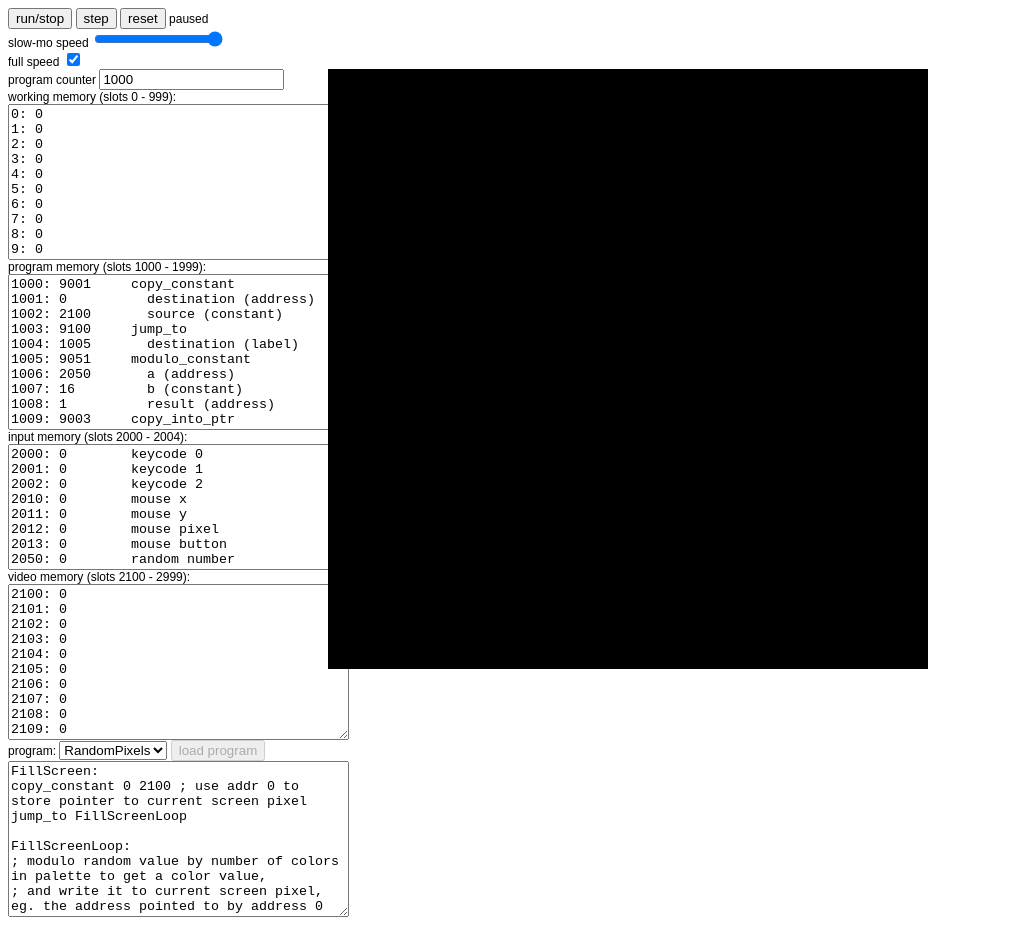
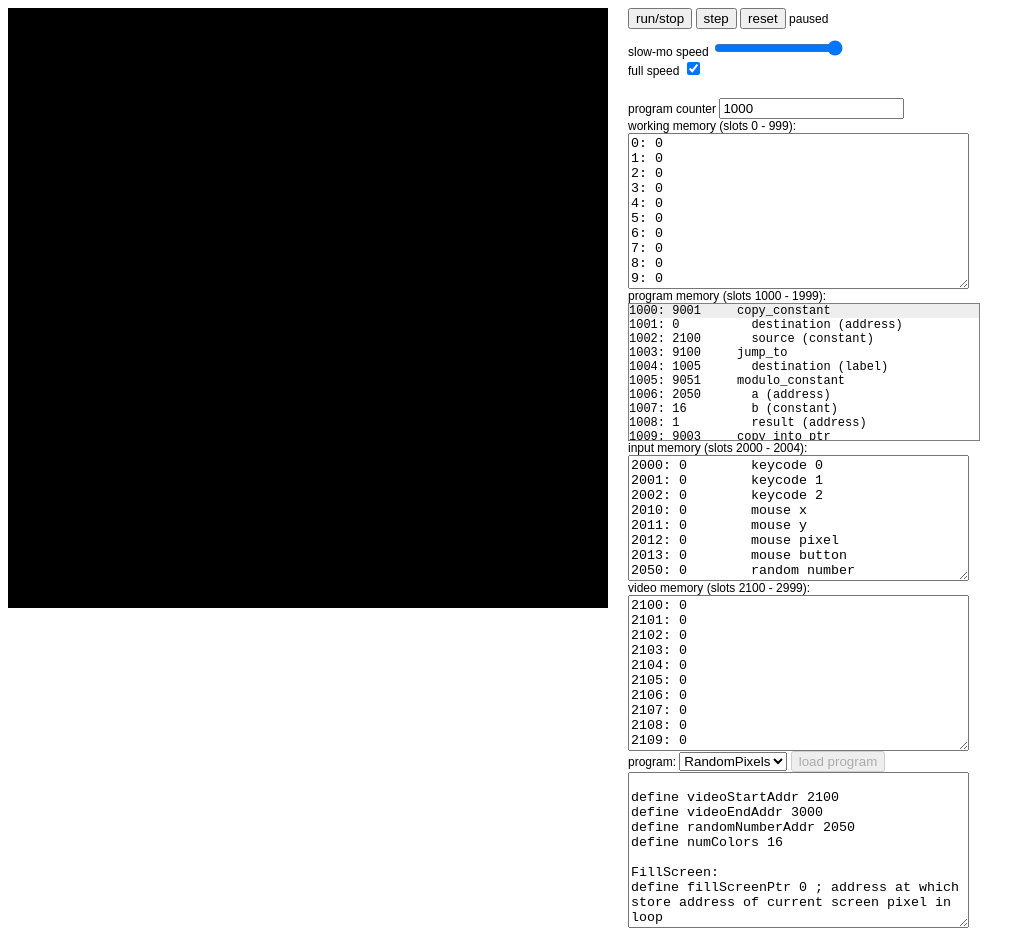
Before and after one commit to jsdf/little-virtual-computer, a plain HTML site: page computer1.html in a window 1280 px wide. Shown: the whole page, without its empty margins (0-1035 px from the left). Drawn offline with Linux system fonts and the light colour scheme.

Commit message:
added defines, virtualized rendering of debugger ui

```diff
--- a/computer1.html
+++ b/computer1.html
@@ -24,23 +24,37 @@
     #debuggerMessageArea {
       font-weight: bold;
     }
+    #programMemoryView {
+      width: 350px;
+      border: solid 1px grey;
+    }
+    .tablerow {
+      font-family: monospace;
+      margin: 0;
+    }
   </style>
+  <div style="display: flex;">
+    <div style="width: 620px">
+      <canvas id="canvas" width="30" height="30" style="transform-origin: top left; transform: scale(20);image-rendering: pixelated;"></canvas>
+    </div>
+    <div style="flex: 1">
+      <div style="height: 30px">
         <button id="runButton" onclick="runStop()">run/stop</button>
         <button id="stepButton" onclick="stepOnce()">step</button>
         <button onclick="init()">reset</button>
         <span id="running"></span>
+      </div>
       <label>slow-mo speed <input id="speed" type="range" min="-500" max="-1" value="-1" onchange="setSpeed()"></input>
       <label>full speed <input id="fullspeed" type="checkbox" checked onchange="setFullspeed()"></input></label>
-  <div style="display: flex;">
-    <div id="debugger" style="width: 320px">
-      <div id="debuggerMessageArea"></div>
+      <div id="debugger" style="width: 310px">
+        <div id="debuggerMessageArea" style="height: 20px"></div>
         <label>program counter <input id="programCounter"></input></label>
         working memory (slots 0 - 999):
         <textarea id="workingMemoryView" readonly rows="10" cols="40">
         </textarea>
         program memory (slots 1000 - 1999):
-      <textarea id="programMemoryView" readonly rows="10" cols="40">
-      </textarea>
+        <div id="programMemoryView">
+        </div>
         input memory (slots 2000 - 2004):
         <textarea id="inputMemoryView" readonly rows="8" cols="40">
         </textarea>
@@ -57,8 +71,6 @@
           </textarea>
         </div>
       </div>
-    <div style="flex: 1">
-      <canvas id="canvas" width="30" height="30" style="transform-origin: top left; transform: scale(20);image-rendering: pixelated;"></canvas>
     </div>
   </div>
   <script type="text/javascript" src="./computer1.js"></script>
--- a/computer1.js
+++ b/computer1.js
@@ -583,25 +583,37 @@ function parseProgramText(programText) {
 
         instruction.name = token; // instruction name token
       } else {
-        // label used as operand
-        if (instructionsLabelOperands.get(instruction.name) === instruction.operands.length) {
+        // handle text operands
+        if (
+          (
+            // define name
+            instruction.name === 'define' &&
+            instruction.operands.length === 0
+          ) || (
+            // label used as operand
+            instructionsLabelOperands.get(instruction.name) === instruction.operands.length
+          )
+        ) {
           instruction.operands.push(token);
           continue;
         }
 
-        // Turn token text into Number value.
-        let number = parseInt(token, 10);
-
+        // try to parse number operands
+        const number = parseInt(token, 10);
         if (Number.isNaN(number)) {
-          throw new Error(`couldn't parse operand ${token} at line '${line}`);
+          instruction.operands.push(token);
+        } else {
+          instruction.operands.push(number);
         }
-
-        instruction.operands.push(number);
       }
     }
 
-    // sanity check number of operands given
-    if (instruction.name && instruction.name !== 'label') {
+    // validate number of operands given
+    if (
+      instruction.name &&
+      instruction.name !== 'label' &&
+      instruction.name !== 'define'
+    ) {
       const expectedOperands = instructions[instruction.name].operands;
       if (instruction.operands.length !== expectedOperands.length) {
         throw new Error(`Wrong number of operands for instruction ${instruction.name}
@@ -636,11 +648,15 @@ function assembleAndLoadProgram(programInstructions) {
     if (instruction.name === 'label') {
       const labelName = instruction.operands[0];
       labelAddresses[labelName] = labelAddress;
+    } else if (instruction.name === 'define') {
+      continue;
     } else {
       // advance labelAddress by the length of the instruction and its operands
       labelAddress += 1 + instruction.operands.length;
     }
   }
+
+  const defines = {};
 
   // load instructions and operands into memory
   let loadingAddress = PROGRAM_START;
@@ -648,6 +664,11 @@ function assembleAndLoadProgram(programInstructions) {
     if (instruction.name === 'label') {
       continue;
     }
+    if (instruction.name === 'define') {
+      defines[instruction.operands[0]] = instruction.operands[1];
+      continue;
+    }
+
     // for each instruction, we first write the relevant opcode to memory
     const opcode = instructionsToOpcodes.get(instruction.name);
     if (!opcode) {
@@ -670,7 +691,18 @@ function assembleAndLoadProgram(programInstructions) {
     }
 
     for (var i = 0; i < operands.length; i++) {
-      MEMORY[loadingAddress++] = operands[i];
+      let value = null;
+      if (typeof operands[i] === 'string') {
+        if (operands[i] in defines) {
+          value = defines[operands[i]];
+        } else {
+          throw new Error(`'${operands[i]}' not defined`);
+        }
+      } else {
+        value = operands[i];
+      }
+
+      MEMORY[loadingAddress++] = value;
     }
   }
 }
@@ -749,31 +781,62 @@ function init() {
 
 const PROGRAMS = {
   'Add':
-`copy_constant 0 4
-copy_constant 1 4
-add 0 1 2`,
+`
+define a 0
+define b 1
+define result 2
+
+copy_constant a 4
+copy_constant b 4
+add a b result
+; look at memory location 2, you should now see '8'
+`,
+
   'RandomPixels':
-`FillScreen:
-copy_constant 0 2100 ; use addr 0 to store pointer to current screen pixel
+`
+define videoStartAddr 2100
+define videoEndAddr 3000
+define randomNumberAddr 2050
+define numColors 16
+
+FillScreen:
+define fillScreenPtr 0 ; address at which store address of current screen pixel in loop
+copy_constant fillScreenPtr videoStartAddr ; initialize to point to first pixel
 jump_to FillScreenLoop
 
 FillScreenLoop:
-; modulo random value by number of colors in palette to get a color value,
-; and write it to current screen pixel, eg. the address pointed to by address 0
-modulo_constant 2050 16 1
-copy_into_ptr 0 1
-add_constant 0 1 0 ; increment pointer to point to next screen pixel address
-branch_if_not_equal_constant 0 3000 FillScreenLoop ;if not finished, repeat
-jump_to FillScreen ;start again from the top
+define tempAddr 1 ; address to use for temporary storage
+
+; modulo random value by number of colors in palette to get a random color...
+modulo_constant randomNumberAddr numColors tempAddr
+
+; ...and write it to current screen pixel, eg. the address pointed to by fillScreenPtr
+copy_into_ptr fillScreenPtr tempAddr
+
+; increment pointer to point to next screen pixel address
+add_constant fillScreenPtr 1 fillScreenPtr
+
+branch_if_not_equal_constant fillScreenPtr videoEndAddr FillScreenLoop ; if not finished, repeat
+jump_to FillScreen ; filled screen, now start again from the top
 `,
-  'Paint': `MainLoop:
-branch_if_equal_constant 2013 1 PaintAtCursor; if mouse button down, paint
+
+  'Paint':
+`Init:
+copy_constant 0 3; init current color stored at addr 0
+copy_constant 1 2100 ; init loop counter to start of video memory
+DrawColorPickerLoop:
+
+branch_if_not_equal_constant 1 3000 DrawColorPickerLoop
+
+MainLoop:
+branch_if_equal_constant 2013 1 PaintAtCursor ; if mouse button down, paint
 jump_to MainLoop
 
 PaintAtCursor:
-copy_into_ptr 2012 3 ; set pixel at mouse cursor to color
+copy_into_ptr 2012 0 ; set pixel at mouse cursor to color at addr 0
 jump_to MainLoop
 `,
+
   'Custom 1': '',
   'Custom 2': '',
   'Custom 3': '',
@@ -871,6 +934,9 @@ function updateUI() {
   updateWorkingMemoryView(MEMORY);
   updateInputMemoryView(MEMORY);
   updateVideoMemoryView(MEMORY);
+  if (delayBetweenCycles > 300 || !running) {
+    scrollToProgramLine(Math.max(0, programCounter - PROGRAM_MEMORY_START - 3));
+  }
 }
 
 function updateWorkingMemoryView(memory) {
@@ -881,6 +947,7 @@ function updateWorkingMemoryView(memory) {
   $('#workingMemoryView').textContent = lines.join('\n');
 }
 
+let scrollToProgramLine = null
 function updateProgramMemoryView(memory) {
   const lines = [];
   for (var i = PROGRAM_MEMORY_START; i < PROGRAM_MEMORY_END; i++) {
@@ -894,8 +961,36 @@ function updateProgramMemoryView(memory) {
       i += operands.length;
     }
   }
-  $('#programMemoryView').textContent = lines.join('\n');
+
+  const itemHeight = 14;
+  const renderProgramMemoryView = virtualizedScrollView(
+    $('#programMemoryView'),
+    136,
+    itemHeight,
+    lines.length,
+    (start, end) => (
+      lines.slice(start, end)
+        .map((l, i) => {
+          const current = PROGRAM_MEMORY_START + start + i === programCounter;
+          return `
+<pre
+  class="tablerow"
+  style="height: ${itemHeight}px; background: ${current ? '#eee' : 'none'}"
+>${l}</pre>
+          `;
+        })
+        .join('')
+    )
+  );
+
+  scrollToProgramLine = (item) => {
+    $('#programMemoryView').scrollTop = item * itemHeight;
+    renderProgramMemoryView();
+  };
+
+  renderProgramMemoryView();
 }
+
 
 function updateInputMemoryView(memory) {
   $('#inputMemoryView').textContent =
@@ -917,6 +1012,36 @@ function updateVideoMemoryView(memory) {
   $('#videoMemoryView').textContent = lines.join('\n');
 }
 
+function virtualizedScrollView(container, containerHeight, itemHeight, numItems, renderItems) {
+  const content = document.createElement('div');
+  content.style.height = `${itemHeight * numItems}px`;
+  content.style.overflow = 'hidden';
+  container.appendChild(content);
+  container.style.height = `${containerHeight}px`;
+  container.style.overflow = 'auto';
+  const overscan = 10;
+
+  const render = () => requestAnimationFrame(() => {
+    const start = Math.max(
+      0,
+      Math.floor(container.scrollTop / itemHeight) - overscan
+    );
+    const end = Math.min(
+      numItems,
+      Math.ceil((container.scrollTop + containerHeight) / itemHeight) + overscan
+    );
+    const offsetTop = start * itemHeight;
+
+    content.style.transform = `translateY(${offsetTop}px)`;
+    content.innerHTML = renderItems(start, end);
+  }, 0);
+
+  container.onscroll = render;
+
+
+  return render;
+}
+
 function clamp(val, min, max) {
   return Math.min(min, Math.max(max, val));
 }
```
Lines whose indentation alone changed are shown as unchanged.
